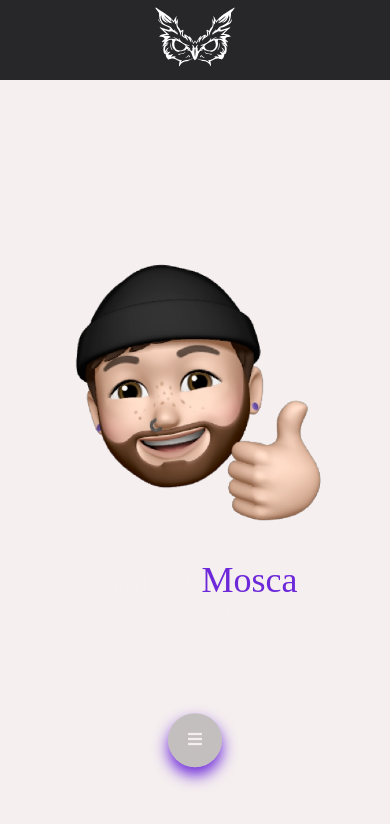
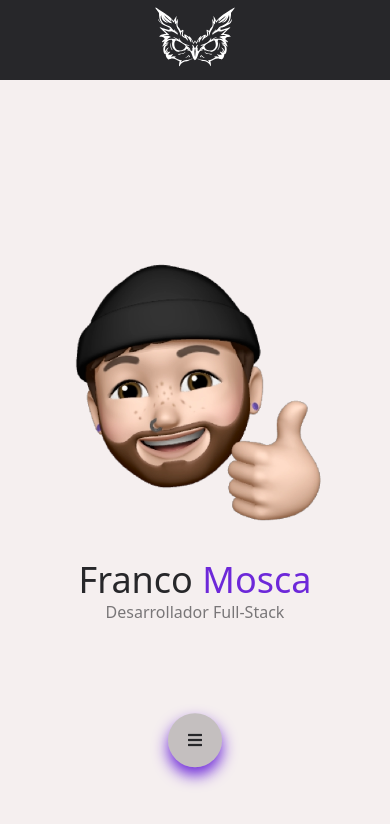
Before and after one commit to FrancoMosca/PF-Mosca-Desarrollo-Web, a website: page index.html in a window 390 px wide. Drawn offline with nearby package versions, Linux system fonts and the light colour scheme; a web font is replaced by a local one.

Commit message:
text changes

```diff
--- a/styles.scss
+++ b/styles.scss
@@ -81,7 +81,6 @@ $font__DM:'DM Sans', sans-serif;
         justify-content: center;
         align-items: center;
         margin-top:7rem;
-        color: $color__light;
     }
 
     .wrapper{
@@ -313,8 +312,6 @@ $font__DM:'DM Sans', sans-serif;
         flex-direction: column;
         justify-content: center;
         align-items: center;
-        font-family: RockoUltraFLF;
-        color:$color__light;
         margin-top:5rem;
 
 
```
Also changed, not shown: styles.css, 1 other file.
